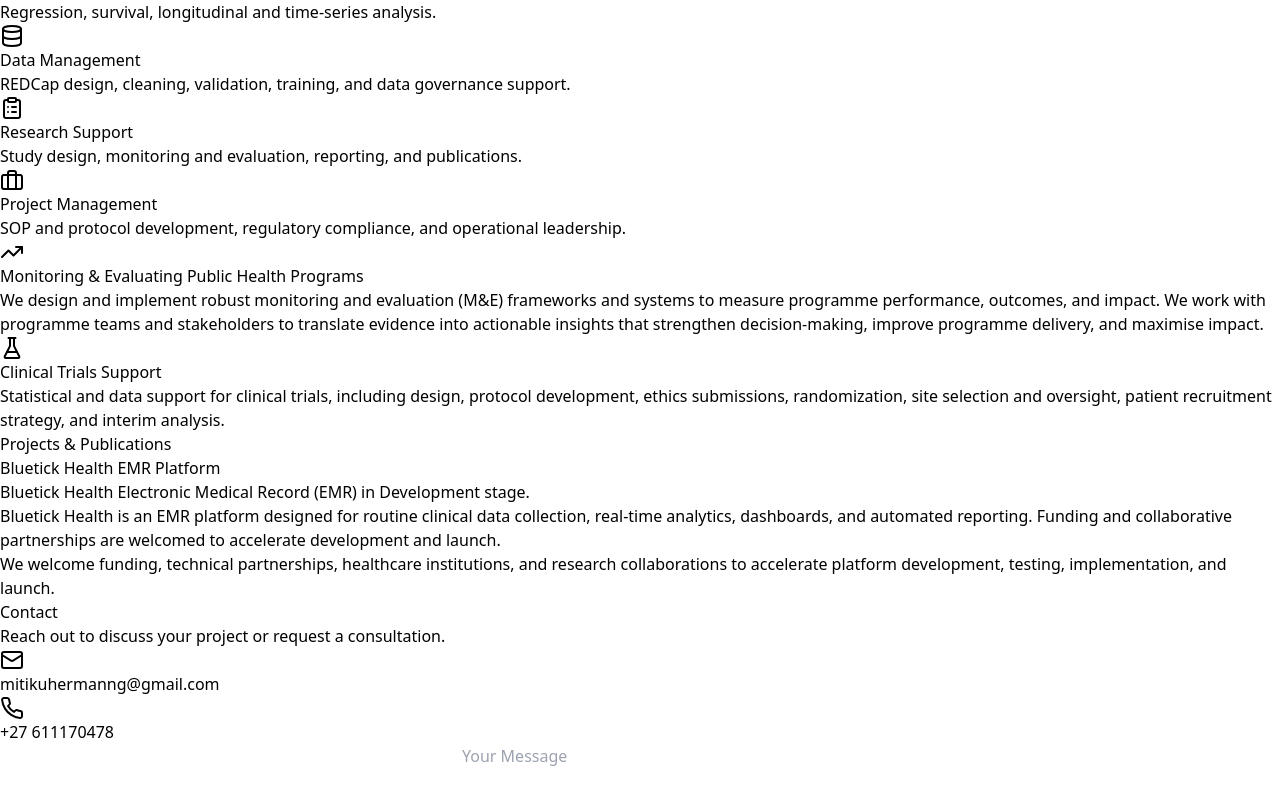
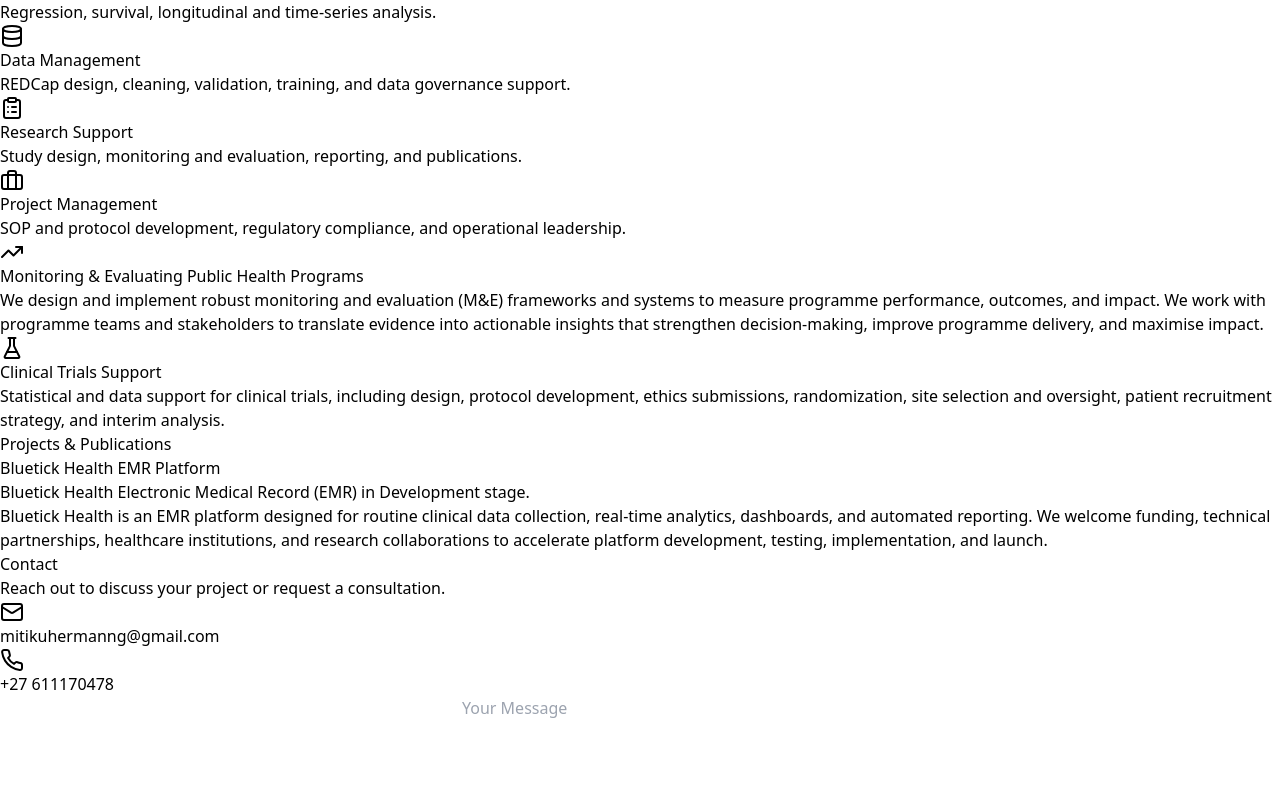
Before and after one commit to MTHermann/Bluetick-Health-public-health-consulting-website, a React (Vite) app: page / in a window 1280 px wide. Shown: the part 384-1181 px from the top of the page. Built offline with nearby package versions, Linux system fonts and the light colour scheme; the HTML template or start-up script is replaced by a standard one.

Commit message:
Consolidate EMR project copy while preserving restored wording
Co-authored-by: MTHermann <158726671+MTHermann@users.noreply.github.com>

```diff
--- a/src/pages/ConsultingWebsite.jsx
+++ b/src/pages/ConsultingWebsite.jsx
@@ -161,12 +161,9 @@ export default function ConsultingWebsite() {
                 </p>
                 <p className="mt-2 text-sm leading-relaxed text-gray-600">
                   Bluetick Health is an EMR platform designed for routine clinical data collection, real-time analytics,
-                  dashboards, and automated reporting. Funding and collaborative partnerships are welcomed to accelerate
-                  development and launch.
-                </p>
-                <p className="mt-2 text-sm leading-relaxed text-gray-600">
-                  We welcome funding, technical partnerships, healthcare institutions, and research collaborations to
-                  accelerate platform development, testing, implementation, and launch.
+                  dashboards, and automated reporting. We welcome funding, technical partnerships, healthcare
+                  institutions, and research collaborations to accelerate platform development, testing, implementation,
+                  and launch.
                 </p>
               </CardContent>
             </Card>
```
